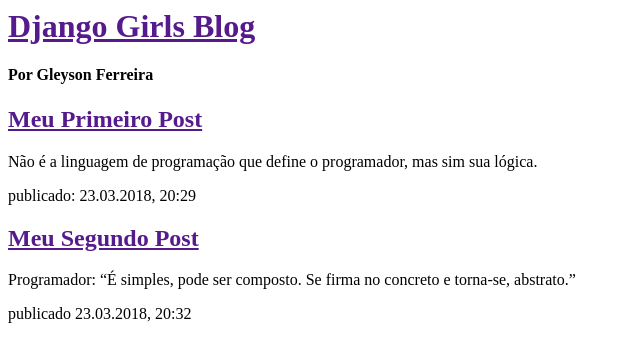
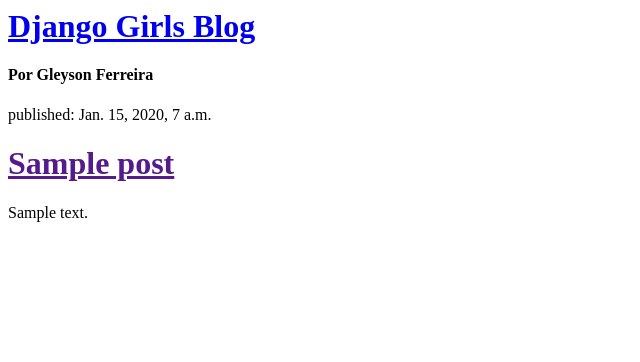
Before and after one commit to gfsgeek/gfsgeek, a Django app: template blog/templates/blog/post_list.html in a window 1280 px wide. Shown: the top 362 px of the page, without its empty margins (0-640 px from the left). Run offline with Django 3.2, Linux system fonts and the light colour scheme; the template is opened without the code that fills it: values that come from a table or form of the project are taken from there, others are empty; tables that the repository leaves empty hold one stand-in row (values such as "Sample post").

Commit message:
Modified templates to display posts from database.

```diff
--- a/blog/templates/blog/post_list.html
+++ b/blog/templates/blog/post_list.html
@@ -4,22 +4,16 @@
     </head>
     <body>
         <div>
-            <h1><a href="">Django Girls Blog</a></h1>
+            <h1><a href="/">Django Girls Blog</a></h1>
 	    <h4>Por Gleyson Ferreira</h4>
         </div>
 
-        <div>
-
-            <h2><a href="">Meu Primeiro Post</a></h2>
-            <p>Não é a linguagem de programação que define o programador, mas sim sua lógica. </p>
-		<p>publicado: 23.03.2018, 20:29</p>
-        </div>
-
-        <div>
-
-            <h2><a href="">Meu Segundo Post</a></h2>
-            <p>Programador: “É simples, pode ser composto. Se firma no concreto e torna-se, abstrato.”</p>
- 		<p>publicado 23.03.2018, 20:32</p>
-        </div>
+{% for post in posts %}
+    <div>
+        <p>published: {{ post.published_date }}</p>
+        <h1><a href="">{{ post.title }}</a></h1>
+        <p>{{ post.text|linebreaksbr }}</p>
+    </div>
+{% endfor %}
     </body>
 </html>
--- a/blog/views.py
+++ b/blog/views.py
@@ -1,6 +1,9 @@
 from django.shortcuts import render
+from django.utils import timezone
+from .models import Post
 
 def post_list(request):
-    return render(request, 'blog/post_list.html', {})
+    posts = Post.objects.filter(published_date__lte=timezone.now()).order_by('published_date')
+    return render(request, 'blog/post_list.html', {'post': post})
 
 # Create your views here.
```
